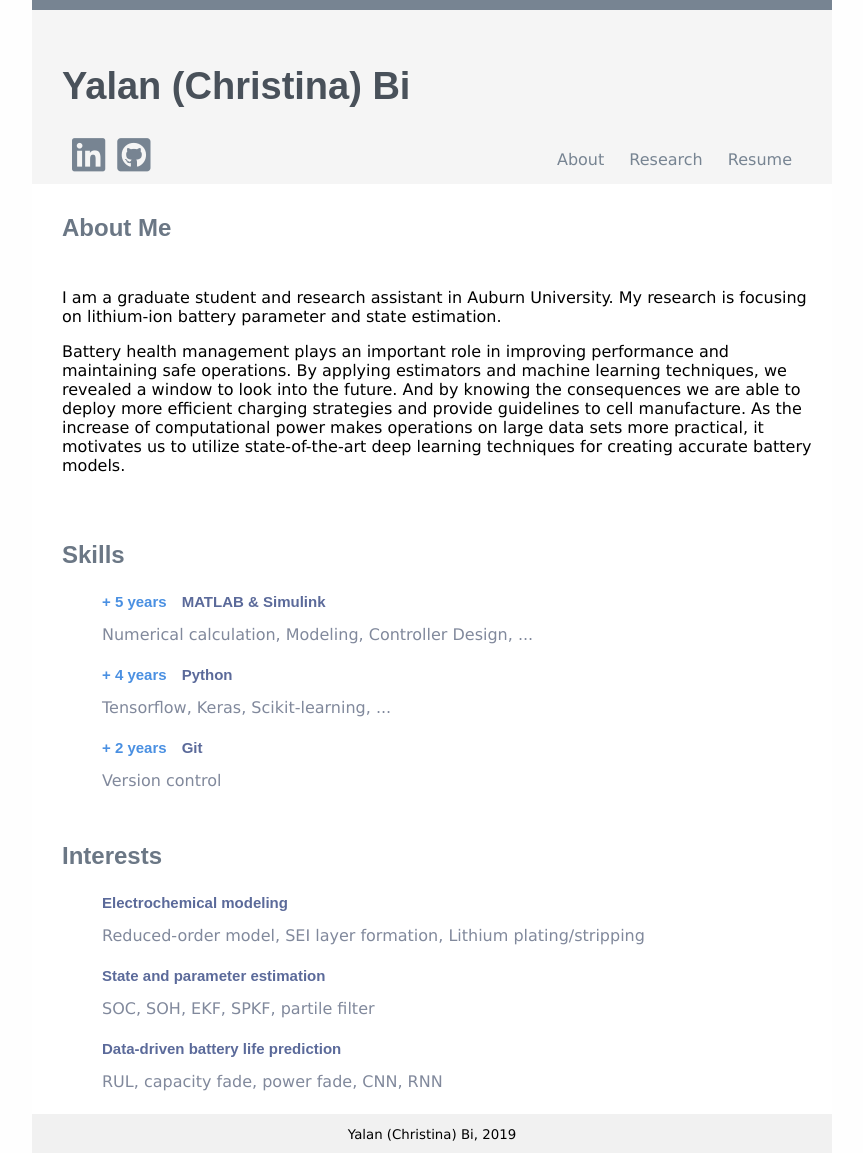
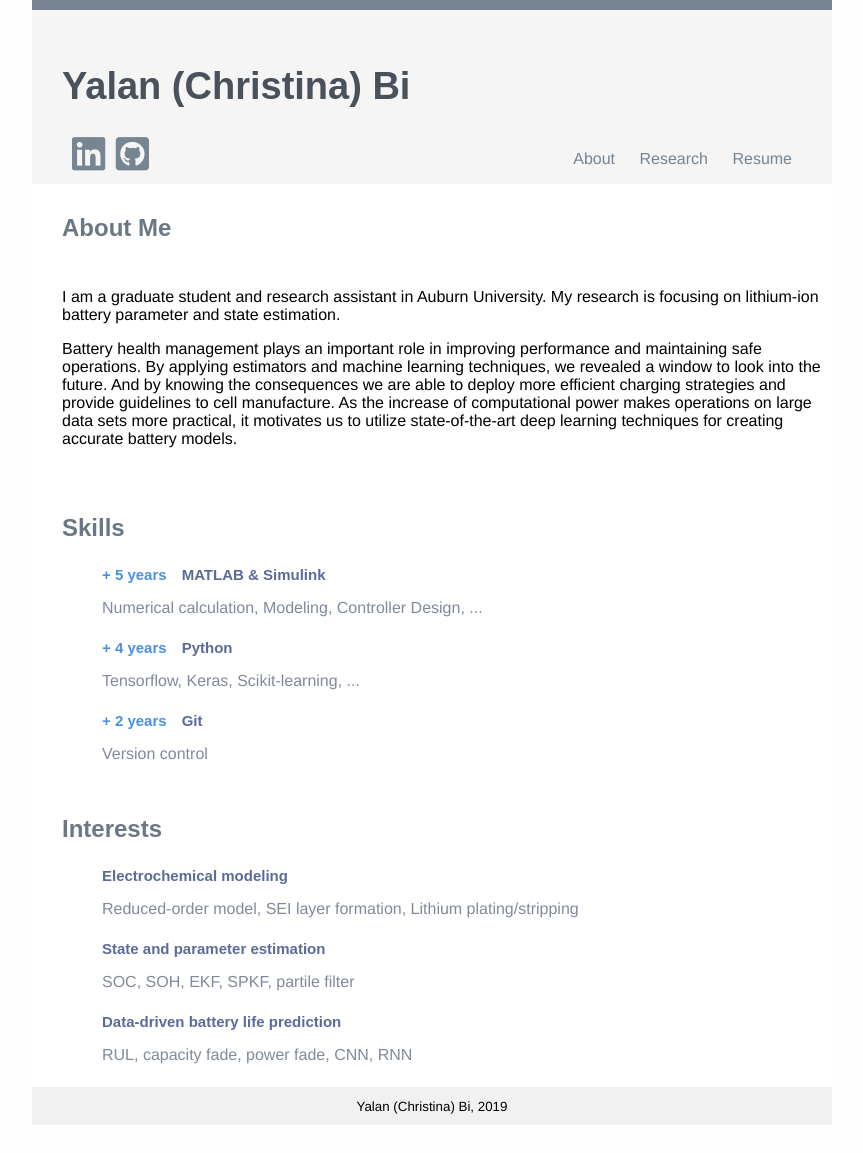
Before and after one commit to Christinabi/Christinabi.github.io, a Jekyll site: the page index.html, which Jekyll copies as it is, in a window 1280 px wide. Shown: the whole page, without its empty margins (208-1071 px from the left). Built offline with Jekyll 4.4.1, drawn with Linux system fonts in a browser that asks for light colours; nearby versions of some CDN libraries; after the commit the page ends 1125 px from its top, so only the background shows below that.

Commit message:
Update style.css

```diff
--- a/css/style.css
+++ b/css/style.css
@@ -4,7 +4,7 @@ html{
 body {
   background-color: #f1f1f1;
   margin: 0 auto;
-  font-family: Verdana, arial, sans-serif;
+  font-family: Helvetica, arial, sans-serif;
   max-width: 800px;
   -webkit-font-smoothing: antialiased;
   -moz-osx-font-smoothing: grayscale;
```
